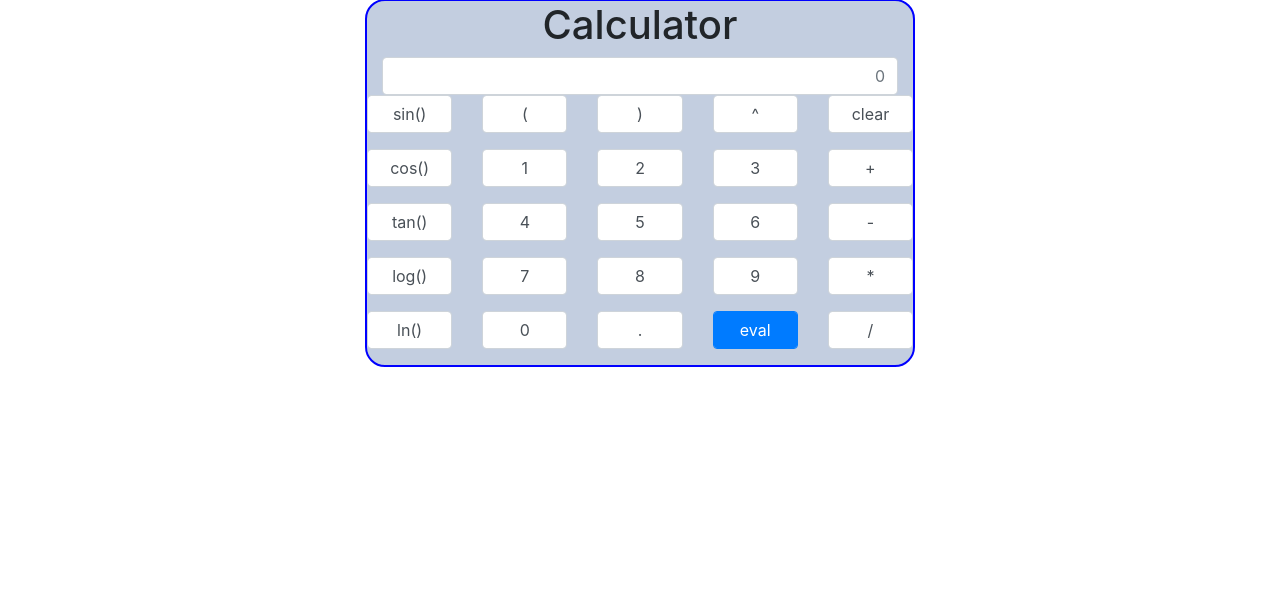
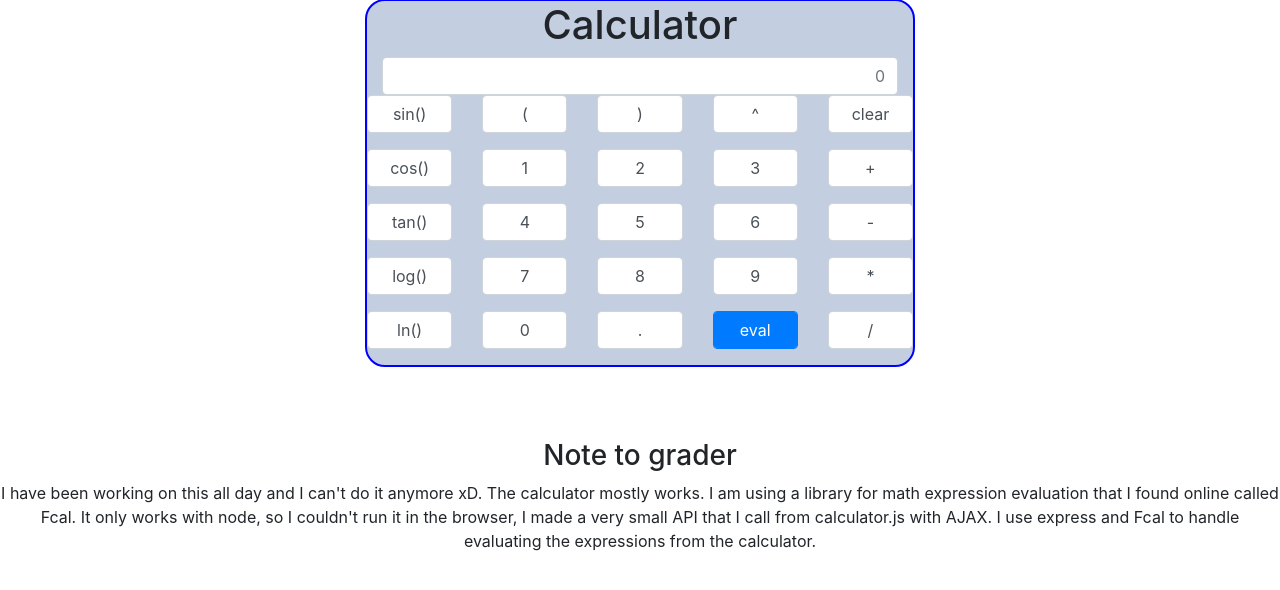
Before and after one commit to seantowne/cst-336-hw-2-calculator, a PHP site: page / in a window 1280 px wide. Shown: the part 101-691 px from the top of the page. Run offline with PHP 8.4, Linux system fonts and the light colour scheme; some libraries are stand-ins or nearby versions.

Commit message:
AutomatedCommitAndPush

```diff
--- a/css/style.css
+++ b/css/style.css
@@ -16,3 +16,10 @@
 h1{
     text-align: center;
 }
+
+h3{
+    text-align: center;
+}
+p{
+    text-align: center;
+}
--- a/index.html
+++ b/index.html
@@ -109,7 +109,14 @@
                     </div>
                 </div>
             </form>
-        </main>
+        </main><br><br><br>
+        <h3>Note to grader</h3>
+        <p>
+            I have been working on this all day and I can't do it anymore xD. The calculator mostly works. I am using
+            a library for math expression evaluation that I found online called Fcal. It only works with node, so I
+            couldn't run it in the browser, I made a very small API that I call from calculator.js with AJAX. I use
+            express and Fcal to handle evaluating the expressions from the calculator.
+        </p>
         <script type="text/javascript" src="js/calculator.js"></script>
     </body>
 </html>
```
